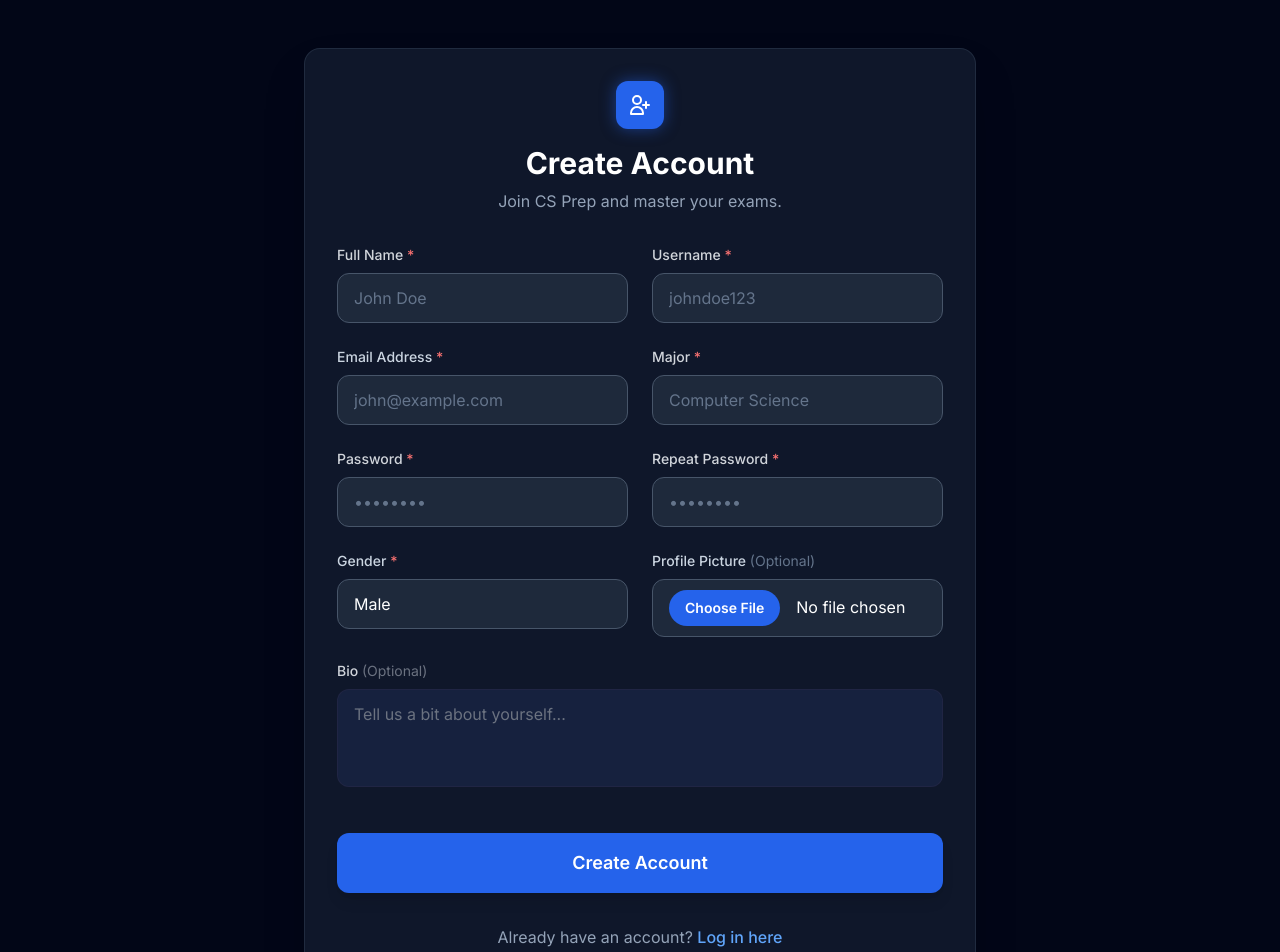
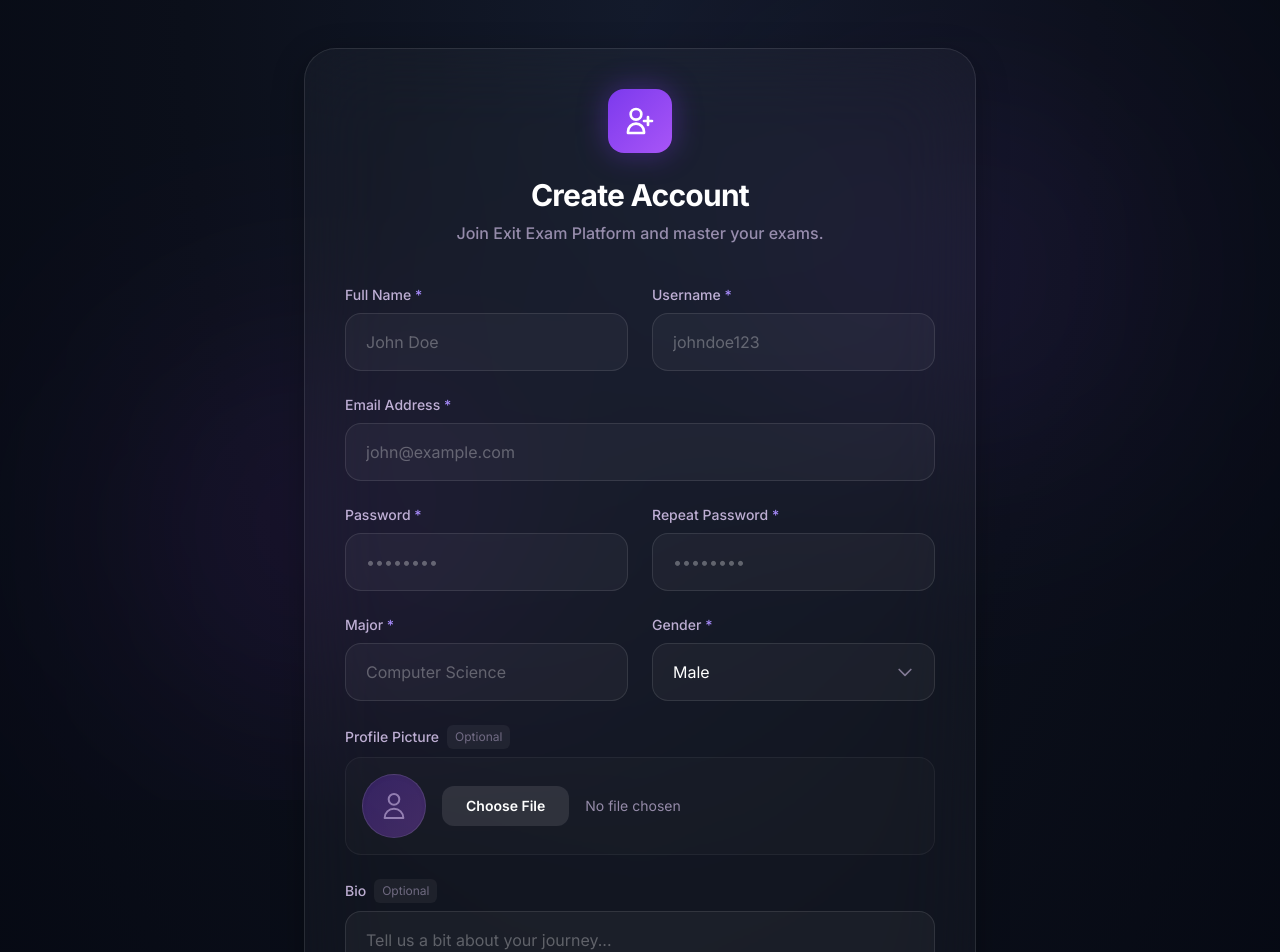
Before and after one commit to kalchan12/Exit-exam-hole, a Next.js app: page /auth/register in a window 1280 px wide. Shown: the top 952 px of the page. Built offline with nearby package versions, Linux system fonts and the light colour scheme; no server answers.

Commit message:
ui: complete redesign of auth screens to dark theme + purple accents

```diff
--- a/src/app/auth/register/page.tsx
+++ b/src/app/auth/register/page.tsx
@@ -81,18 +81,22 @@ export default function RegisterPage() {
 
   if (success) {
     return (
-      <div className="min-h-[80vh] flex items-center justify-center">
-        <div className="max-w-md w-full bg-dark-800 border border-dark-400/30 rounded-2xl shadow-2xl p-8 text-center animate-in">
-          <div className="w-16 h-16 rounded-full bg-green-500/20 flex items-center justify-center mx-auto mb-6">
-            <svg className="w-8 h-8 text-green-400" fill="none" viewBox="0 0 24 24" stroke="currentColor" strokeWidth={2}>
+      <div className="min-h-screen flex items-center justify-center py-12 px-4 bg-[#0B0F1A] bg-[radial-gradient(ellipse_at_top,_var(--tw-gradient-stops))] from-[#131A2B] via-[#0B0F1A] to-[#050812]">
+        <div className="absolute inset-0 overflow-hidden pointer-events-none">
+          <div className="absolute top-1/4 left-1/4 w-96 h-96 bg-violet-600/10 rounded-full blur-[120px] mix-blend-screen"></div>
+          <div className="absolute bottom-1/4 right-1/4 w-96 h-96 bg-purple-600/10 rounded-full blur-[120px] mix-blend-screen"></div>
+        </div>
+        <div className="max-w-md w-full bg-white/[0.03] backdrop-blur-2xl border border-white/10 rounded-[2rem] shadow-[0_8px_32px_0_rgba(0,0,0,0.3)] p-8 sm:p-10 text-center relative z-10 animate-in fade-in duration-500 slide-in-from-bottom-4">
+          <div className="w-16 h-16 rounded-2xl bg-gradient-to-br from-green-400 to-emerald-500 flex items-center justify-center mx-auto mb-6 shadow-[0_0_30px_rgba(16,185,129,0.4)] transform transition-transform hover:scale-105 duration-300">
+            <svg className="w-8 h-8 text-white" fill="none" viewBox="0 0 24 24" stroke="currentColor" strokeWidth={3}>
               <path strokeLinecap="round" strokeLinejoin="round" d="M5 13l4 4L19 7" />
             </svg>
           </div>
-          <h2 className="text-2xl font-bold text-white mb-2">Registration Successful!</h2>
-          <p className="text-gray-400 mb-6">
+          <h2 className="text-3xl font-bold text-white mb-2 tracking-tight">Registration Successful!</h2>
+          <p className="text-purple-200/60 font-medium mb-8">
             Check your email to confirm your account. You will be redirected to the login page shortly.
           </p>
-          <Link href="/auth/login" className="btn-primary w-full py-3 inline-block">
+          <Link href="/auth/login" className="w-full py-4 text-lg font-semibold bg-gradient-to-r from-violet-600 to-purple-500 hover:from-violet-500 hover:to-purple-400 text-white rounded-2xl shadow-[0_0_20px_rgba(124,58,237,0.3)] hover:shadow-[0_0_30px_rgba(124,58,237,0.5)] transition-all duration-300 hover:-translate-y-0.5 inline-block">
             Go to Login
           </Link>
         </div>
@@ -101,21 +105,26 @@ export default function RegisterPage() {
   }
 
   return (
-    <div className="min-h-[80vh] flex items-center justify-center py-12">
-      <div className="w-full max-w-2xl bg-slate-900 border border-slate-700/50 rounded-2xl shadow-2xl p-8 animate-in">
-        <div className="text-center mb-8">
-          <div className="w-12 h-12 rounded-xl bg-blue-600 flex items-center justify-center shadow-[0_0_15px_rgba(37,99,235,0.5)] mx-auto mb-4">
-            <svg className="w-6 h-6 text-white" fill="none" viewBox="0 0 24 24" stroke="currentColor" strokeWidth={2}>
+    <div className="min-h-screen flex items-center justify-center py-12 px-4 bg-[#0B0F1A] bg-[radial-gradient(ellipse_at_top,_var(--tw-gradient-stops))] from-[#131A2B] via-[#0B0F1A] to-[#050812]">
+      <div className="absolute inset-0 overflow-hidden pointer-events-none">
+        <div className="absolute top-[10%] right-[10%] w-96 h-96 bg-violet-600/10 rounded-full blur-[120px] mix-blend-screen"></div>
+        <div className="absolute bottom-[10%] left-[10%] w-96 h-96 bg-purple-600/10 rounded-full blur-[120px] mix-blend-screen"></div>
+      </div>
+
+      <div className="w-full max-w-2xl bg-white/[0.03] backdrop-blur-2xl border border-white/10 rounded-[2rem] shadow-[0_8px_32px_0_rgba(0,0,0,0.3)] p-8 sm:p-10 relative z-10 animate-in fade-in duration-500 slide-in-from-bottom-4">
+        <div className="text-center mb-10">
+          <div className="w-16 h-16 rounded-2xl bg-gradient-to-br from-violet-600 to-purple-500 flex items-center justify-center shadow-[0_0_30px_rgba(124,58,237,0.4)] mx-auto mb-6 transform transition-transform hover:scale-105 duration-300">
+            <svg className="w-8 h-8 text-white" fill="none" viewBox="0 0 24 24" stroke="currentColor" strokeWidth={2}>
               <path strokeLinecap="round" strokeLinejoin="round" d="M18 9v3m0 0v3m0-3h3m-3 0h-3m-2-5a4 4 0 11-8 0 4 4 0 018 0zM3 20a6 6 0 0112 0v1H3v-1z" />
             </svg>
           </div>
-          <h2 className="text-3xl font-bold text-white mb-2">Create Account</h2>
-          <p className="text-slate-400">Join CS Prep and master your exams.</p>
+          <h2 className="text-3xl font-bold text-white tracking-tight mb-2">Create Account</h2>
+          <p className="text-purple-200/60 font-medium">Join Exit Exam Platform and master your exams.</p>
         </div>
 
         <form onSubmit={handleSubmit} className="space-y-6">
           {error && (
-            <div className="p-4 rounded-xl bg-red-500/10 border border-red-500/30 text-red-400 text-sm flex items-start gap-3">
+            <div className="p-4 rounded-2xl bg-red-500/10 border border-red-500/20 text-red-400 text-sm flex items-start gap-3 backdrop-blur-sm animate-in fade-in slide-in-from-top-2">
               <svg className="w-5 h-5 flex-shrink-0 mt-0.5" fill="none" viewBox="0 0 24 24" stroke="currentColor">
                 <path strokeLinecap="round" strokeLinejoin="round" strokeWidth={2} d="M12 8v4m0 4h.01M21 12a9 9 0 11-18 0 9 9 0 0118 0z" />
               </svg>
@@ -125,8 +134,8 @@ export default function RegisterPage() {
 
           <div className="grid grid-cols-1 md:grid-cols-2 gap-6">
             {/* Full Name */}
-            <div>
-              <label className="block text-sm font-medium text-gray-300 mb-2">Full Name <span className="text-red-400">*</span></label>
+            <div className="group">
+              <label className="block text-sm font-medium text-purple-200/80 mb-2 transition-colors group-focus-within:text-purple-400">Full Name <span className="text-violet-400">*</span></label>
               <input
                 type="text"
                 name="fullName"
@@ -134,13 +143,13 @@ export default function RegisterPage() {
                 value={formData.fullName}
                 onChange={handleChange}
                 placeholder="John Doe"
-                className="w-full bg-slate-800 border border-slate-600 rounded-xl px-4 py-3 text-white placeholder-slate-500 focus:border-blue-500 focus:outline-none focus:ring-1 focus:ring-blue-500/50 transition-colors"
+                className="w-full bg-white/[0.04] border border-white/10 rounded-2xl px-5 py-4 text-white placeholder-white/30 focus:border-purple-500 focus:outline-none focus:ring-2 focus:ring-purple-500/20 transition-all duration-300 hover:bg-white/[0.06]"
               />
             </div>
 
             {/* Username */}
-            <div>
-              <label className="block text-sm font-medium text-gray-300 mb-2">Username <span className="text-red-400">*</span></label>
+            <div className="group">
+              <label className="block text-sm font-medium text-purple-200/80 mb-2 transition-colors group-focus-within:text-purple-400">Username <span className="text-violet-400">*</span></label>
               <input
                 type="text"
                 name="username"
@@ -148,13 +157,13 @@ export default function RegisterPage() {
                 value={formData.username}
                 onChange={handleChange}
                 placeholder="johndoe123"
-                className="w-full bg-slate-800 border border-slate-600 rounded-xl px-4 py-3 text-white placeholder-slate-500 focus:border-blue-500 focus:outline-none focus:ring-1 focus:ring-blue-500/50 transition-colors"
+                className="w-full bg-white/[0.04] border border-white/10 rounded-2xl px-5 py-4 text-white placeholder-white/30 focus:border-purple-500 focus:outline-none focus:ring-2 focus:ring-purple-500/20 transition-all duration-300 hover:bg-white/[0.06]"
               />
             </div>
 
             {/* Email */}
-            <div>
-              <label className="block text-sm font-medium text-slate-300 mb-2">Email Address <span className="text-red-400">*</span></label>
+            <div className="group md:col-span-2">
+              <label className="block text-sm font-medium text-purple-200/80 mb-2 transition-colors group-focus-within:text-purple-400">Email Address <span className="text-violet-400">*</span></label>
               <input
                 type="email"
                 name="email"
@@ -162,27 +171,13 @@ export default function RegisterPage() {
                 value={formData.email}
                 onChange={handleChange}
                 placeholder="john@example.com"
-                className="w-full bg-slate-800 border border-slate-600 rounded-xl px-4 py-3 text-white placeholder-slate-500 focus:border-blue-500 focus:outline-none focus:ring-1 focus:ring-blue-500/50 transition-colors"
-              />
-            </div>
-
-            {/* Major */}
-            <div>
-              <label className="block text-sm font-medium text-gray-300 mb-2">Major <span className="text-red-400">*</span></label>
-              <input
-                type="text"
-                name="major"
-                required
-                value={formData.major}
-                onChange={handleChange}
-                placeholder="Computer Science"
-                className="w-full bg-slate-800 border border-slate-600 rounded-xl px-4 py-3 text-white placeholder-slate-500 focus:border-blue-500 focus:outline-none focus:ring-1 focus:ring-blue-500/50 transition-colors"
+                className="w-full bg-white/[0.04] border border-white/10 rounded-2xl px-5 py-4 text-white placeholder-white/30 focus:border-purple-500 focus:outline-none focus:ring-2 focus:ring-purple-500/20 transition-all duration-300 hover:bg-white/[0.06]"
               />
             </div>
 
             {/* Password */}
-            <div>
-              <label className="block text-sm font-medium text-gray-300 mb-2">Password <span className="text-red-400">*</span></label>
+            <div className="group">
+              <label className="block text-sm font-medium text-purple-200/80 mb-2 transition-colors group-focus-within:text-purple-400">Password <span className="text-violet-400">*</span></label>
               <input
                 type="password"
                 name="password"
@@ -191,13 +186,13 @@ export default function RegisterPage() {
                 value={formData.password}
                 onChange={handleChange}
                 placeholder="••••••••"
-                className="w-full bg-slate-800 border border-slate-600 rounded-xl px-4 py-3 text-white placeholder-slate-500 focus:border-blue-500 focus:outline-none focus:ring-1 focus:ring-blue-500/50 transition-colors"
+                className="w-full bg-white/[0.04] border border-white/10 rounded-2xl px-5 py-4 text-white placeholder-white/30 focus:border-purple-500 focus:outline-none focus:ring-2 focus:ring-purple-500/20 transition-all duration-300 hover:bg-white/[0.06]"
               />
             </div>
 
             {/* Repeat Password */}
-            <div>
-              <label className="block text-sm font-medium text-gray-300 mb-2">Repeat Password <span className="text-red-400">*</span></label>
+            <div className="group">
+              <label className="block text-sm font-medium text-purple-200/80 mb-2 transition-colors group-focus-within:text-purple-400">Repeat Password <span className="text-violet-400">*</span></label>
               <input
                 type="password"
                 name="repeatPassword"
@@ -206,28 +201,61 @@ export default function RegisterPage() {
                 value={formData.repeatPassword}
                 onChange={handleChange}
                 placeholder="••••••••"
-                className="w-full bg-slate-800 border border-slate-600 rounded-xl px-4 py-3 text-white placeholder-slate-500 focus:border-blue-500 focus:outline-none focus:ring-1 focus:ring-blue-500/50 transition-colors"
+                className="w-full bg-white/[0.04] border border-white/10 rounded-2xl px-5 py-4 text-white placeholder-white/30 focus:border-purple-500 focus:outline-none focus:ring-2 focus:ring-purple-500/20 transition-all duration-300 hover:bg-white/[0.06]"
+              />
+            </div>
+
+            {/* Major */}
+            <div className="group">
+              <label className="block text-sm font-medium text-purple-200/80 mb-2 transition-colors group-focus-within:text-purple-400">Major <span className="text-violet-400">*</span></label>
+              <input
+                type="text"
+                name="major"
+                required
+                value={formData.major}
+                onChange={handleChange}
+                placeholder="Computer Science"
+                className="w-full bg-white/[0.04] border border-white/10 rounded-2xl px-5 py-4 text-white placeholder-white/30 focus:border-purple-500 focus:outline-none focus:ring-2 focus:ring-purple-500/20 transition-all duration-300 hover:bg-white/[0.06]"
               />
             </div>
 
             {/* Gender */}
-            <div>
-              <label className="block text-sm font-medium text-slate-300 mb-2">Gender <span className="text-red-400">*</span></label>
+            <div className="group">
+              <label className="block text-sm font-medium text-purple-200/80 mb-2 transition-colors group-focus-within:text-purple-400">Gender <span className="text-violet-400">*</span></label>
+              <div className="relative">
                 <select
                   name="gender"
                   required
                   value={formData.gender}
                   onChange={handleChange}
-                className="w-full bg-slate-800 border border-slate-600 rounded-xl px-4 py-3 text-white focus:border-blue-500 focus:outline-none focus:ring-1 focus:ring-blue-500/50 transition-colors appearance-none"
+                  className="w-full bg-white/[0.04] border border-white/10 rounded-2xl px-5 py-4 text-white hover:bg-white/[0.06] focus:border-purple-500 focus:outline-none focus:ring-2 focus:ring-purple-500/20 transition-all duration-300 appearance-none [&>option]:bg-[#0B0F1A] [&>option]:text-white"
                 >
                   <option value="male">Male</option>
                   <option value="female">Female</option>
                 </select>
+                <div className="absolute right-5 top-1/2 -translate-y-1/2 pointer-events-none text-purple-200/50">
+                  <svg className="w-5 h-5" fill="none" viewBox="0 0 24 24" stroke="currentColor">
+                    <path strokeLinecap="round" strokeLinejoin="round" strokeWidth={2} d="M19 9l-7 7-7-7" />
+                  </svg>
+                </div>
+              </div>
             </div>
 
             {/* Profile Picture */}
-            <div>
-              <label className="block text-sm font-medium text-slate-300 mb-2">Profile Picture <span className="text-slate-500 font-normal">(Optional)</span></label>
+            <div className="group md:col-span-2">
+              <label className="block text-sm font-medium text-purple-200/80 mb-2 transition-colors group-focus-within:text-purple-400 flex items-center gap-2">
+                Profile Picture <span className="text-purple-200/40 text-xs font-normal bg-white/5 py-1 px-2 rounded-md">Optional</span>
+              </label>
+              <div className="flex items-center gap-4 p-4 rounded-2xl bg-white/[0.02] border border-white/5 hover:bg-white/[0.04] transition-all duration-300">
+                <div className="h-16 w-16 rounded-full bg-gradient-to-br from-violet-600/30 to-purple-500/30 flex items-center justify-center border border-white/10 shrink-0 overflow-hidden shadow-inner">
+                  {avatarFile ? (
+                    <img src={URL.createObjectURL(avatarFile)} alt="Avatar" className="w-full h-full object-cover" />
+                  ) : (
+                    <svg className="w-8 h-8 text-purple-200/50" fill="none" viewBox="0 0 24 24" stroke="currentColor">
+                      <path strokeLinecap="round" strokeLinejoin="round" strokeWidth={1.5} d="M16 7a4 4 0 11-8 0 4 4 0 018 0zM12 14a7 7 0 00-7 7h14a7 7 0 00-7-7z" />
+                    </svg>
+                  )}
+                </div>
                 <input
                   type="file"
                   accept="image/*"
@@ -239,48 +267,63 @@ export default function RegisterPage() {
                       setAvatarFile(null);
                     }
                   }}
-                className="w-full bg-slate-800 border border-slate-600 rounded-xl px-4 py-2.5 text-white placeholder-slate-500 focus:border-blue-500 focus:outline-none focus:ring-1 focus:ring-blue-500/50 transition-colors file:mr-4 file:py-2 file:px-4 file:rounded-full file:border-0 file:text-sm file:font-semibold file:bg-blue-600 file:text-white hover:file:bg-blue-700"
+                  className="w-full text-sm text-purple-200/60
+                    file:mr-4 file:py-2.5 file:px-6
+                    file:rounded-xl file:border-0
+                    file:text-sm file:font-semibold
+                    file:bg-white/10 file:text-white
+                    hover:file:bg-white/20 hover:file:shadow-md
+                    file:transition-all file:cursor-pointer
+                    focus:outline-none cursor-pointer"
                 />
+              </div>
             </div>
           </div>
 
           {/* Bio */}
-          <div>
-            <label className="block text-sm font-medium text-gray-300 mb-2">Bio <span className="text-gray-500 font-normal">(Optional)</span></label>
+          <div className="group">
+            <label className="block text-sm font-medium text-purple-200/80 mb-2 transition-colors group-focus-within:text-purple-400 flex items-center gap-2">
+              Bio <span className="text-purple-200/40 text-xs font-normal bg-white/5 py-1 px-2 rounded-md">Optional</span>
+            </label>
             <textarea
               name="bio"
               rows={3}
               value={formData.bio}
               onChange={handleChange}
-              placeholder="Tell us a bit about yourself..."
-              className="w-full bg-dark-600 border border-dark-400/50 rounded-xl px-4 py-3 text-white placeholder-gray-500 focus:border-accent-purple focus:outline-none focus:ring-1 focus:ring-accent-purple/50 transition-colors resize-none"
+              placeholder="Tell us a bit about your journey..."
+              className="w-full bg-white/[0.04] border border-white/10 rounded-2xl px-5 py-4 text-white placeholder-white/30 focus:border-purple-500 focus:outline-none focus:ring-2 focus:ring-purple-500/20 transition-all duration-300 hover:bg-white/[0.06] resize-none"
             />
           </div>
 
-          <div className="pt-4">
+          <div className="pt-6">
             <button
               type="submit"
               disabled={loading}
-              className="w-full py-4 text-lg font-semibold bg-blue-600 hover:bg-blue-700 text-white rounded-xl shadow-lg transition-all disabled:opacity-50 disabled:cursor-not-allowed flex items-center justify-center gap-2"
+              className="w-full py-4 text-lg font-semibold bg-gradient-to-r from-violet-600 to-purple-500 hover:from-violet-500 hover:to-purple-400 text-white rounded-2xl shadow-[0_0_20px_rgba(124,58,237,0.3)] hover:shadow-[0_0_30px_rgba(124,58,237,0.5)] transition-all duration-300 hover:-translate-y-0.5 disabled:opacity-50 disabled:cursor-not-allowed disabled:transform-none flex items-center justify-center gap-2 group"
             >
               {loading ? (
                 <>
-                  <svg className="w-5 h-5 animate-spin" fill="none" viewBox="0 0 24 24">
+                  <svg className="w-5 h-5 animate-spin text-white" fill="none" viewBox="0 0 24 24">
                     <circle className="opacity-25" cx="12" cy="12" r="10" stroke="currentColor" strokeWidth="4" />
                     <path className="opacity-75" fill="currentColor" d="M4 12a8 8 0 018-8V0C5.373 0 0 5.373 0 12h4z" />
                   </svg>
                   Creating Account...
                 </>
               ) : (
-                'Create Account'
+                <>
+                  Create Account
+                  <svg className="w-5 h-5 opacity-70 group-hover:translate-x-1 transition-transform" fill="none" viewBox="0 0 24 24" stroke="currentColor" strokeWidth={2}>
+                    <path strokeLinecap="round" strokeLinejoin="round" d="M13 7l5 5m0 0l-5 5m5-5H6" />
+                  </svg>
+                </>
               )}
             </button>
           </div>
 
           <div className="text-center pt-2">
-            <p className="text-slate-400">
+            <p className="text-purple-200/60 font-medium">
               Already have an account?{' '}
-              <Link href="/auth/login" className="text-blue-400 hover:text-blue-300 transition-colors font-medium">
+              <Link href="/auth/login" className="text-transparent bg-clip-text bg-gradient-to-r from-violet-400 to-purple-400 hover:from-violet-300 hover:to-purple-300 transition-all font-bold drop-shadow-[0_0_8px_rgba(168,85,247,0.5)] ml-1">
                 Log in here
               </Link>
             </p>
```
Also changed, not shown: src/app/auth/login/page.tsx (+35 -29 lines). Lines whose indentation alone changed are shown as unchanged.
